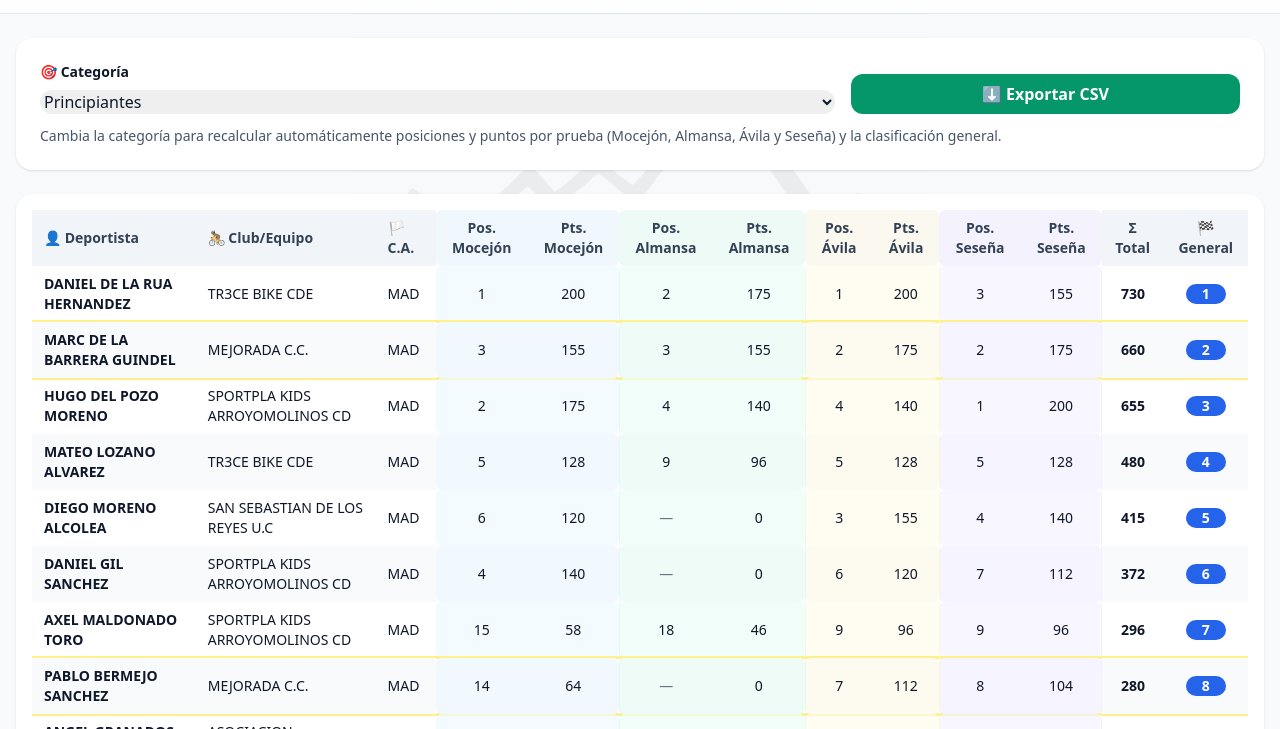
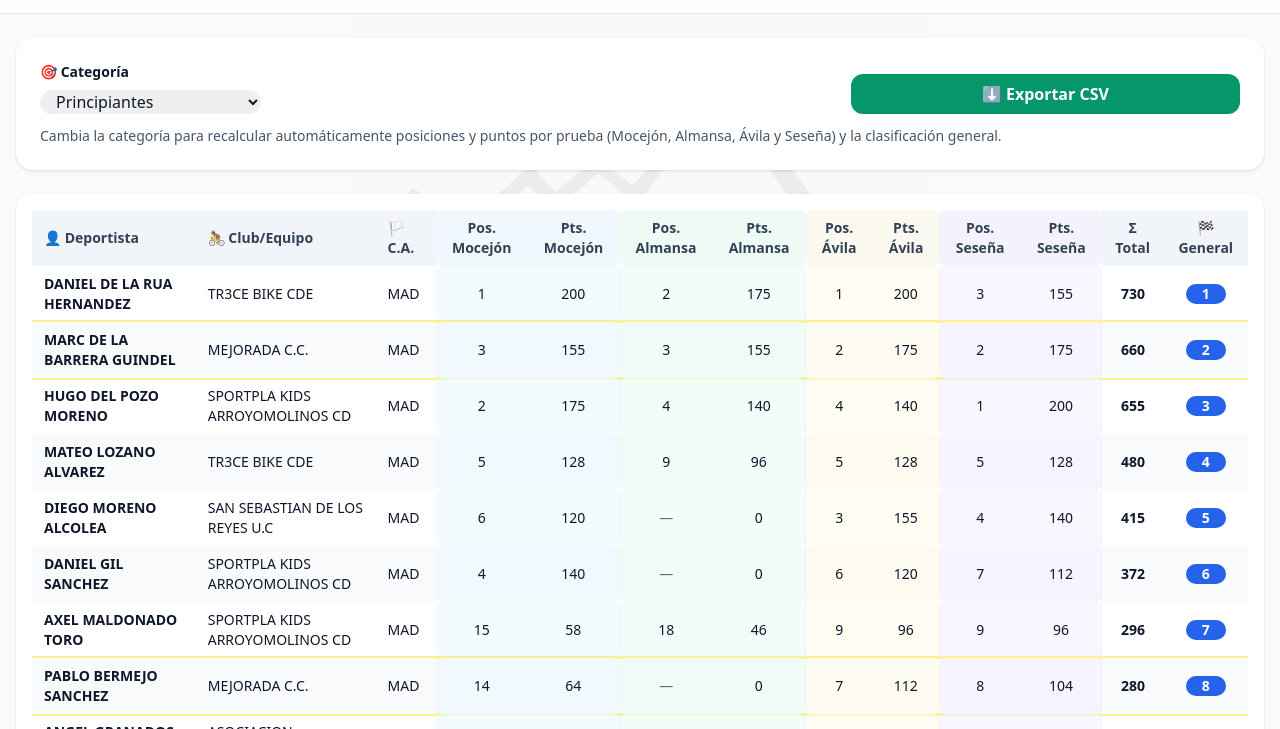
Before and after one commit to JMGIT-GIT/clasificacionesCX, a plain HTML site: page index.html in a window 1280 px wide. Shown: the part 51-780 px from the top of the page. Drawn offline with nearby package versions, Linux system fonts and the light colour scheme.

Commit message:
Update index.html

```diff
--- a/index.html
+++ b/index.html
@@ -86,7 +86,7 @@
         <div class="sm:col-span-2">
           <label class="block text-sm font-semibold mb-2">🎯 Categoría</label>
           <select id="categoriaSelect"
-            class="w-full rounded-xl border-slate-300 focus:border-blue-500 focus:ring-blue-500"></select>
+            class="inline-block rounded-xl border-slate-300 focus:border-blue-500 focus:ring-blue-500 px-3"></select>
         </div>
         <div class="flex items-end gap-2">
           <button id="btnExport"
```
